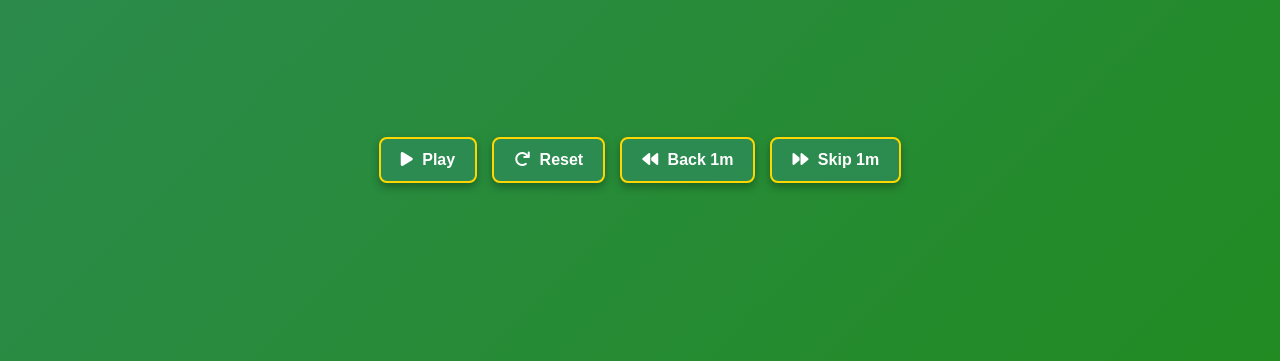
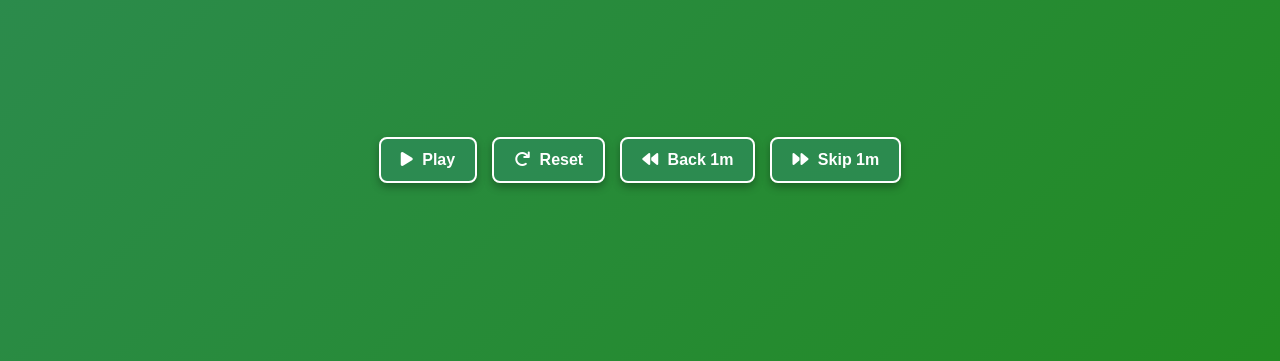
Before and after one commit to Diredjo/Timer-Nurfa-5m, a plain HTML site: page index.html in a window 1280 px wide. Shown: the part 439-800 px from the top of the page. Drawn offline with Linux system fonts and the light colour scheme.

Commit message:
Add files via upload

```diff
--- a/index.html
+++ b/index.html
@@ -20,22 +20,9 @@
             transition: background 0.5s ease;
             font-family: 'Amiri', serif;
             /* Font islami */
-            color: #FFD700;
-            /* Emas untuk teks */
+            color: #FFFFFF;
+            /* Putih untuk teks */
             position: relative;
-        }
-
-        /* Elemen islami sederhana: bismillah di background */
-        body::before {
-            content: "بِسْمِ اللَّهِ الرَّحْمَنِ الرَّحِيمِ";
-            position: absolute;
-            top: 20px;
-            left: 50%;
-            transform: translateX(-50%);
-            font-size: 1.5rem;
-            opacity: 0.3;
-            color: #FFD700;
-            pointer-events: none;
         }
 
         .timer-container {
@@ -83,8 +70,8 @@
 
         .progress-circle circle {
             fill: none;
-            stroke: #FFD700;
-            /* Warna emas untuk progress */
+            stroke: #FFFFFF;
+            /* Warna putih untuk progress */
             stroke-width: 8;
             stroke-linecap: round;
             stroke-dasharray: 1131;
@@ -111,7 +98,7 @@
         button {
             padding: 12px 20px;
             /* Padding lebih kecil untuk simpel */
-            border: 2px solid #FFD700;
+            border: 2px solid #FFFFFF;
             border-radius: 8px;
             /* Radius lebih kecil */
             cursor: pointer;
@@ -142,7 +129,7 @@
             left: 50%;
             transform: translateX(-50%);
             background: #333;
-            color: #FFD700;
+            color: #FFFFFF;
             padding: 5px 10px;
             border-radius: 5px;
             font-size: 0.9rem;
@@ -171,6 +158,7 @@
 </head>
 
 <body>
+    <img src="Logo.png" alt="Bismillah" style="position: absolute; top: 6vh; left: 50%; transform: translateX(-50%); height: 3rem; opacity: 1; pointer-events: none; z-index: 0;">
     <div class="timer-container">
         <div class="timer-wrapper">
             <div id="timer">05:00</div>
```
Also changed, not shown: Logo.png (added).
